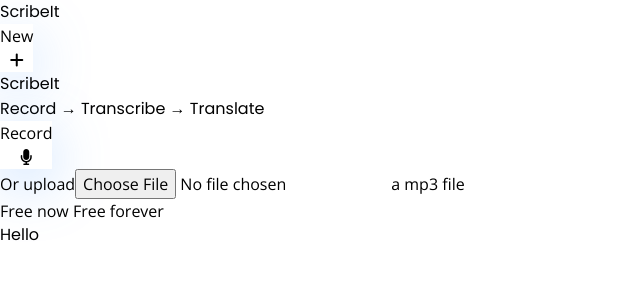
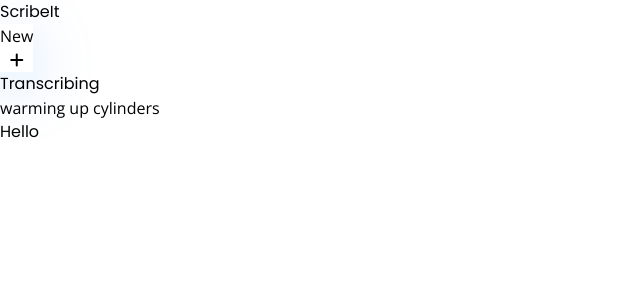
Before and after one commit to maziz07/scribe-it, a React (Vite) app: page / in a window 1280 px wide. Shown: the top 300 px of the page, without its empty margins (0-640 px from the left). Built offline with nearby package versions, Linux system fonts and the light colour scheme.

Commit message:
added new component and function

```diff
--- a/src/App.jsx
+++ b/src/App.jsx
@@ -2,11 +2,15 @@
 import HomePage from './components/HomePage'
 import Header from './components/Header'
 import FileDisplay from './components/FileDisplay'
+import Information from './components/Information'
+import Transcribing from './components/Transcribing'
 
 
 function App() {
   const [file, setFile] = useState(null)
   const [audioStream, setAudioStream] = useState(null)
+  const [output, setOutput] = useState(null)
+  const [loading, setLoading] = useState(true)
 
   const isAudioAvailable = file || audioStream
 
@@ -23,7 +27,12 @@
    <div className='flex flex-col max-w-[1000p] mx-auto w-full'>
     <section className='min-h-screen flex flex-col'>
       <Header />
-      {isAudioAvailable? (
+      {output ? (
+        <Information/>
+      ) : loading ? (
+        <Transcribing/>
+
+      ): isAudioAvailable? (
         <FileDisplay handleAudioReset={handleAudioReset}
         file={file} audioStream={setAudioStream} />
       ) : (
--- /dev/null
+++ b/src/components/Information.jsx
@@ -0,0 +1,7 @@
+import React from 'react'
+
+export default function Information() {
+  return (
+    <div>Information</div>
+  )
+}
```
